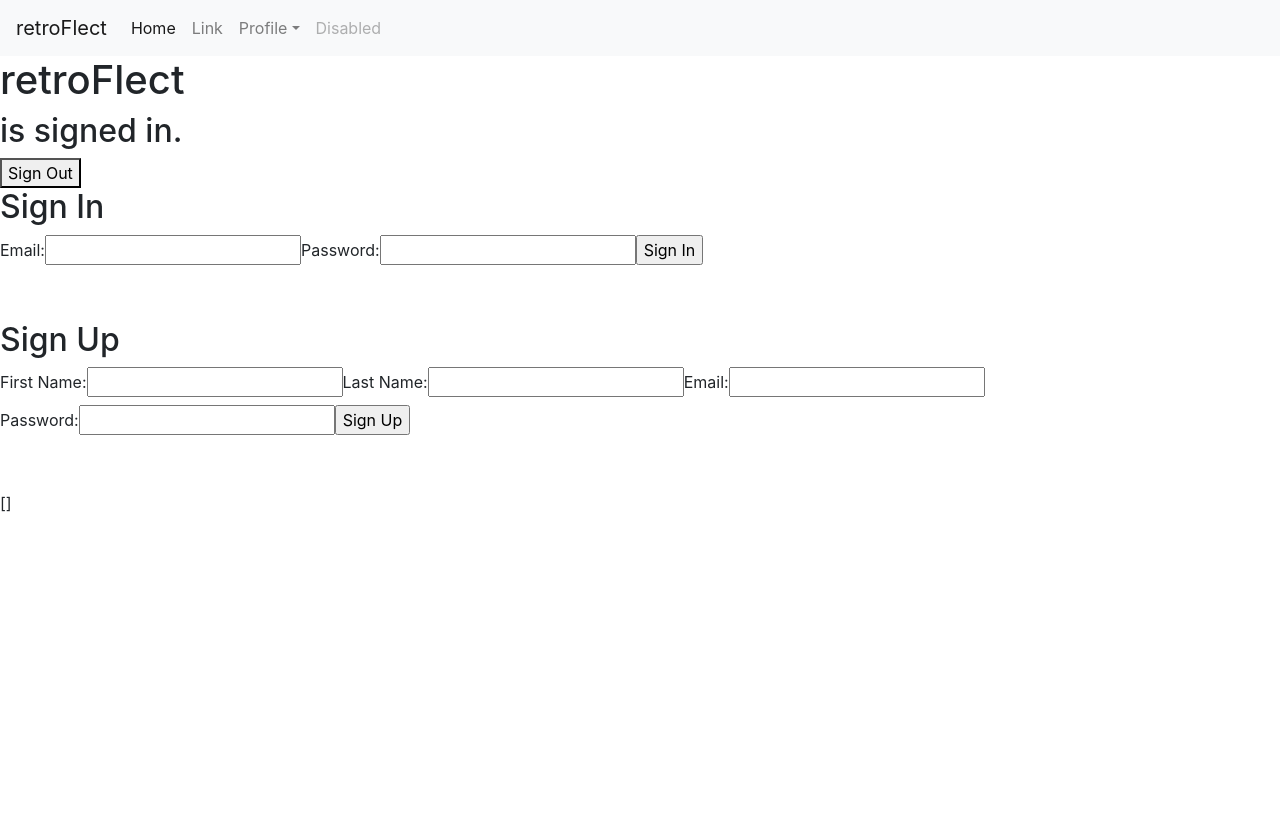
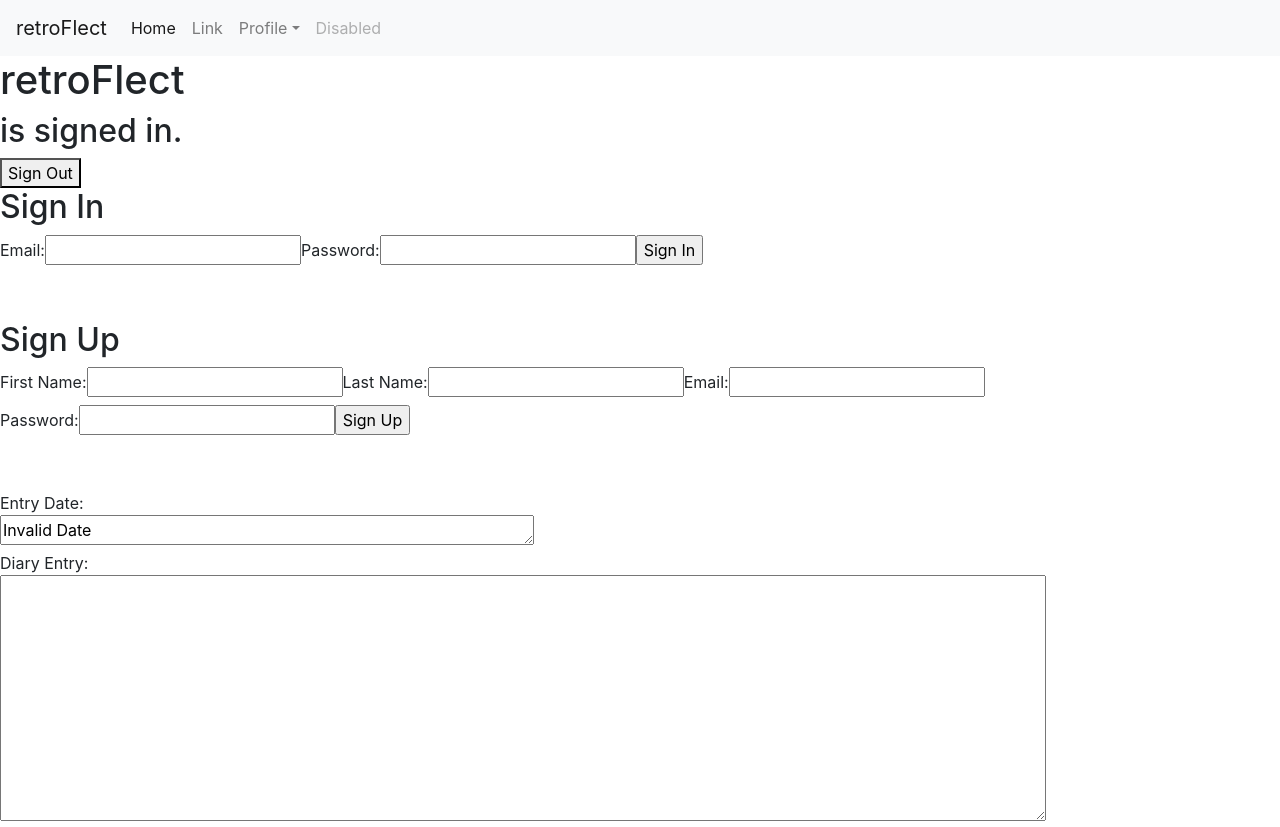
Before and after one commit to retroFlecters/retroflect-cra, a React (Create React App) app: page / in a window 1280 px wide. Before the commit the page ends 800 px from the top, so only its background shows below. Built offline with nearby package versions, Linux system fonts and the light colour scheme; no server answers.

Commit message:
Displays single entry with date  - uses textareas for fields  - Maps through entries JSON and extracts diary and date  - Formats date in standard day/month/year format

```diff
--- a/src/components/EntryView.js
+++ b/src/components/EntryView.js
@@ -1,11 +1,27 @@
 import React from "react";
 
 const EntryView = ({ entries }) => {
+
+  const entryDiary = entries.map(entry => entry.diary)
+  const entryDate = entries.map(entry => entry.entryDate)
+
   return (
     <div>
-      {JSON.stringify(entries)}
+    Entry Date:
+    <br />
+      <textarea rows={1} cols={50} value={FormatDate(entryDate[0])} />
+      <br />
+      Diary Entry:
+      <br />
+      <textarea rows={10} cols={100} value={entryDiary[0]} />
     </div>
   );
+
+};
+
+const FormatDate = (date) => {
+  let postDate = new Date(date);
+  return postDate.toLocaleDateString()
 };
 
 export default EntryView;
```
